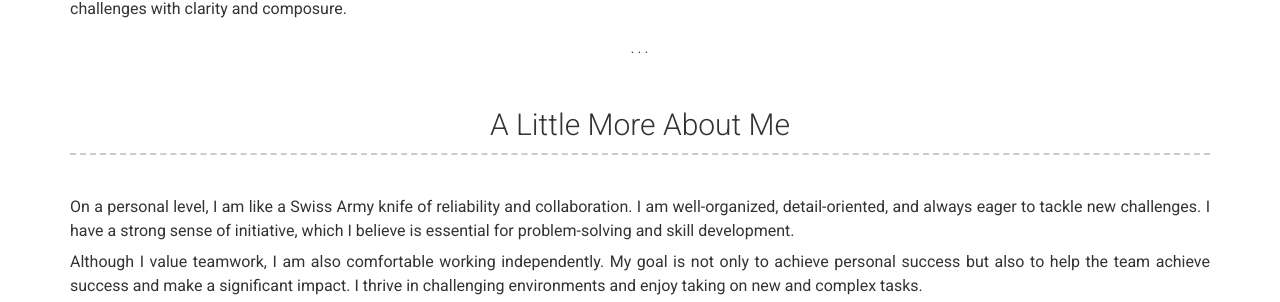
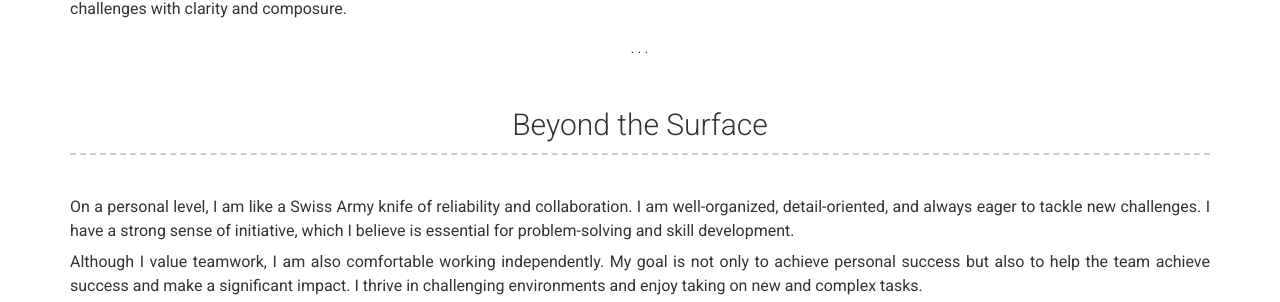
Before and after one commit to aminrezaei-img/CV, a Jekyll site: the page built from index.md, in a window 1280 px wide and 900 px high, scrolled down 1928 px. Shown: the part 383-685 px from the top of the window. Built offline with Jekyll 4.4.1, drawn with Linux system fonts in a browser that asks for light colours; nearby versions of some CDN libraries.

Commit message:
Update _config.yml

```diff
--- a/_config.yml
+++ b/_config.yml
@@ -113,7 +113,7 @@ content:
         quote: >
           . . .
 
-  - title: A Little More About Me
+  - title: Beyond the Surface
     layout: text
     content: | # this will include new lines to allow paragraphs
       On a personal level, I am like a Swiss Army knife of reliability and collaboration. I am well-organized, detail-oriented, and always eager to tackle new challenges. I have a strong sense of initiative, which I believe is essential for problem-solving and skill development.
```
